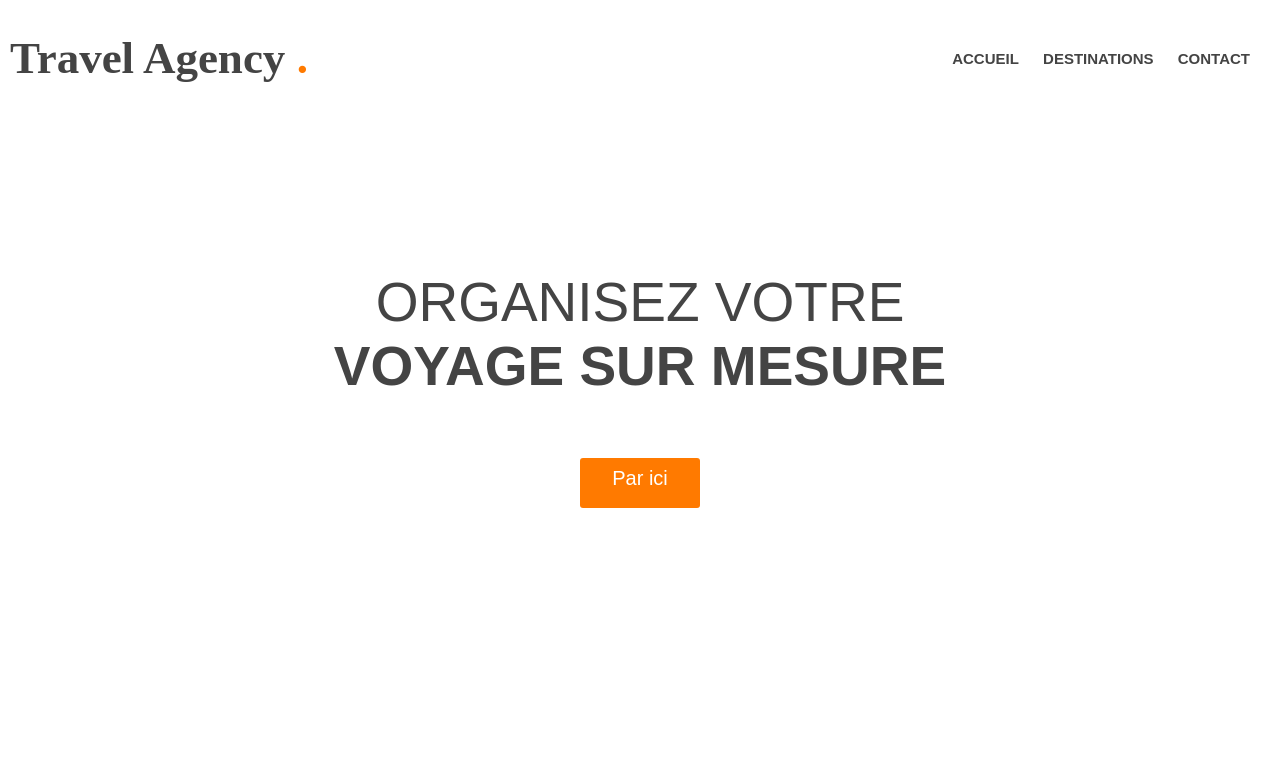
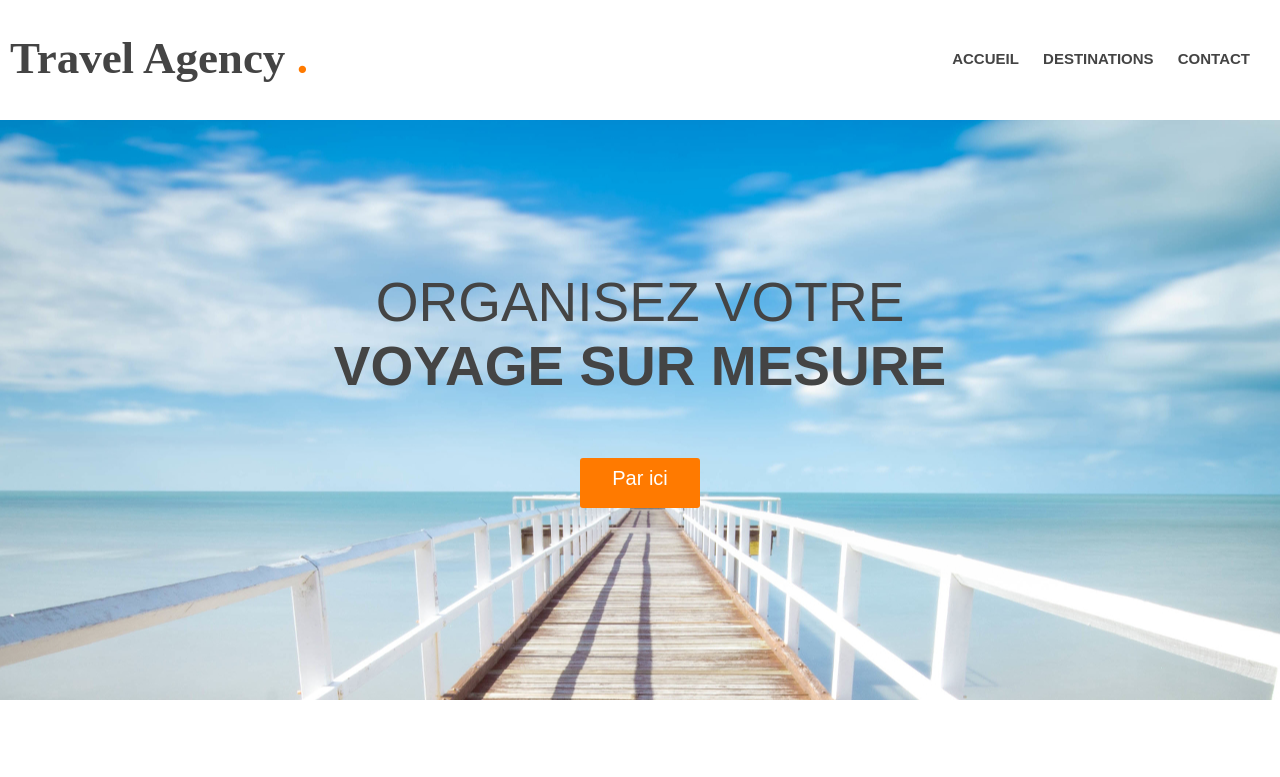
Before and after one commit to NTENTCHOU/NTENTCHOU.github.io, a plain HTML site: page index.html in a window 1280 px wide. Shown: the top 777 px of the page. Drawn offline with Linux system fonts and the light colour scheme; files whose address does not match are found by name.

Commit message:
Update style.css

```diff
--- a/style.css
+++ b/style.css
@@ -88,7 +88,7 @@ header nav ul li a:hover
 #main-image
     {
         height: 580px;
-        background: url('image/main.jpg') center;
+        background: url('main.jpg') center;
     }
 #main-image h2
     {
```
